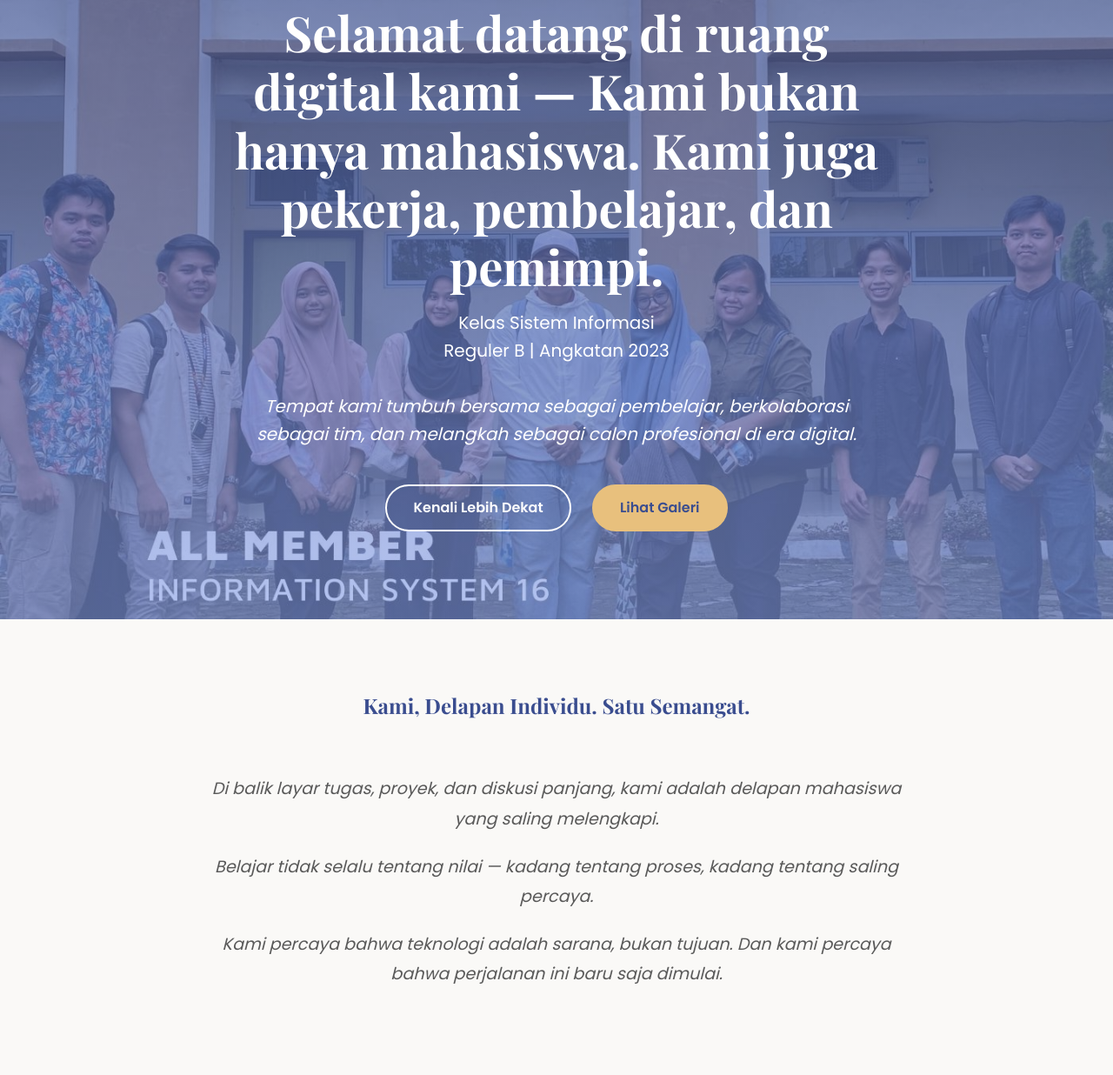
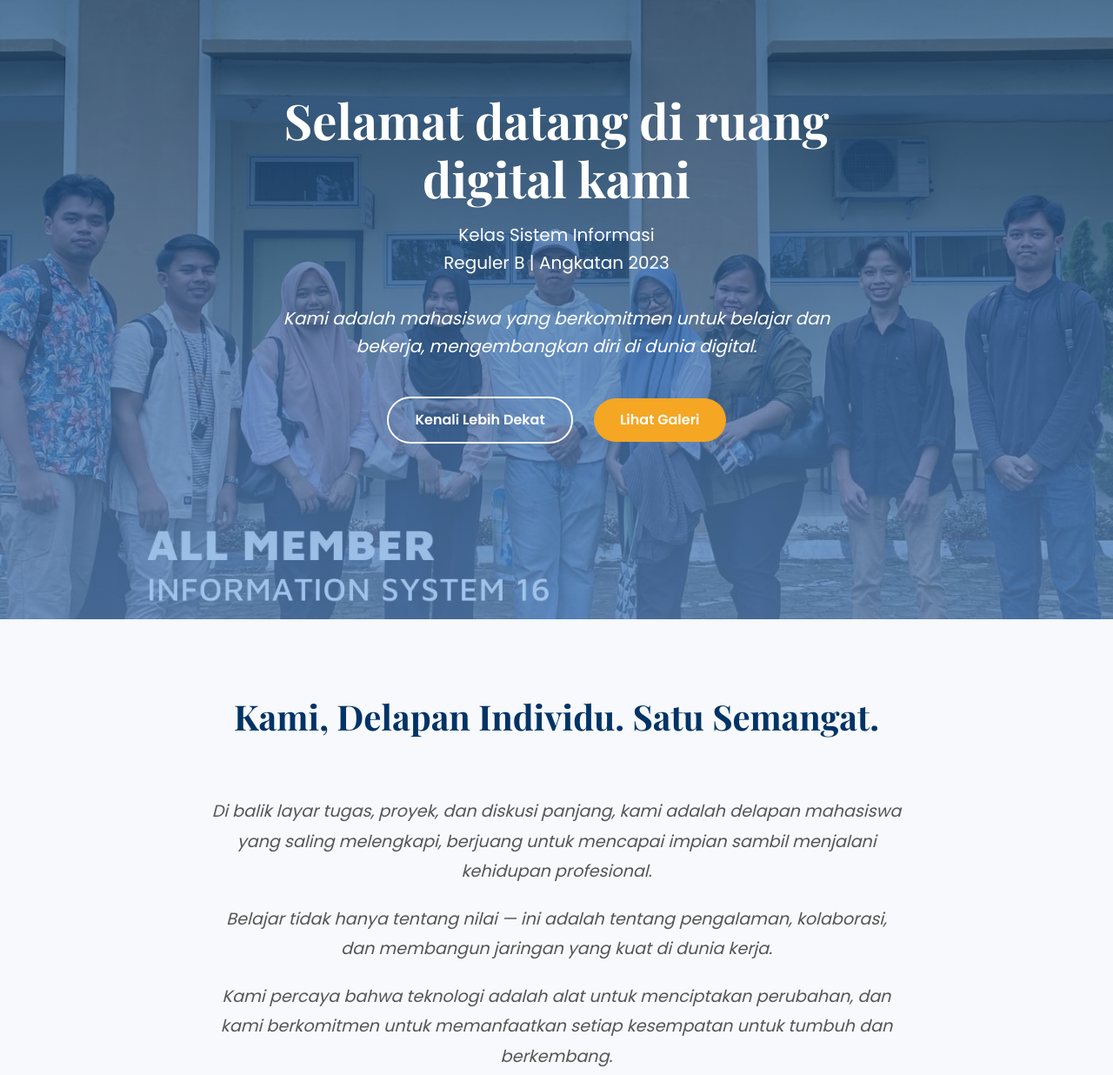
Before and after one commit to MarcelinoKevinDE/web-kelas-sifb23, a plain HTML site: page index.html in a window 1280 px wide. Shown: the part 88-1324 px from the top of the page at 87% size. Drawn offline with nearby package versions, Linux system fonts and the light colour scheme.

Commit message:
update: pesan commit terbaru

```diff
--- a/index.html
+++ b/index.html
@@ -13,13 +13,13 @@
 
     <style>
         :root {
-            --primary: #6C8AE4;
-            --primary-dark: #3A4D8F;
-            --secondary: #E8C07D;
-            --background: #FAF9F7;
+            --primary: #4A90E2;
+            --primary-dark: #003366;
+            --secondary: #F5A623;
+            --background: #F7F9FC;
             --text: #333333;
-            --light-gray: #F0EEEB;
-            --dark-gray: #595959;
+            --light-gray: #EAEAEA;
+            --dark-gray: #555555;
         }
 
         * {
@@ -50,29 +50,18 @@
         .hero {
             position: relative;
             height: 100vh;
-            min-height: 600px;
             display: flex;
             align-items: center;
             justify-content: center;
             text-align: center;
             color: white;
             overflow: hidden;
-        }
-
-        .hero::before {
-            content: '';
-            position: absolute;
-            top: 0;
-            left: 0;
-            width: 100%;
-            height: 100%;
-            background: linear-gradient(rgba(58, 77, 143, 0.7), rgba(108, 138, 228, 0.5));
-            z-index: -1;
+            background: linear-gradient(rgba(0, 51, 102, 0.7), rgba(74, 144, 226, 0.5)), url('../assets/img/hero.jpg') no-repeat center center/cover;
         }
 
         .hero-content {
             max-width: 800px;
-            padding: 0 20px;
+            padding: 20px;
         }
 
         .hero h1 {
@@ -95,12 +84,13 @@
             text-decoration: none;
             font-weight: 600;
             transition: all 0.3s ease;
+            border: none;
+            cursor: pointer;
         }
 
         .btn-primary {
             background-color: var(--secondary);
-            color: var(--primary-dark);
-            border: 2px solid var(--secondary);
+            color: white;
         }
 
         .btn-outline {
@@ -109,8 +99,7 @@
         }
 
         .btn-primary:hover {
-            background-color: transparent;
-            color: var(--secondary);
+            background-color: var(--primary-dark);
         }
 
         .btn-outline:hover {
@@ -118,7 +107,7 @@
             color: var(--primary-dark);
         }
 
-        /* About Section */
+        /* Section Styles */
         .section {
             padding: 80px 0;
         }
@@ -127,6 +116,7 @@
             text-align: center;
             margin-bottom: 60px;
             color: var(--primary-dark);
+            font-size: 2.5rem;
         }
 
         .about-content {
@@ -202,6 +192,7 @@
             overflow: hidden;
             box-shadow: 0 5px 15px rgba(0,0,0,0.1);
             transition: transform 0.3s ease;
+            text-align: center;
         }
 
         .member-card:hover {
@@ -216,7 +207,6 @@
 
         .member-info {
             padding: 20px;
-            text-align: center;
         }
 
         .member-info h3 {
@@ -322,16 +312,14 @@
 <body>
 <!-- Hero Section -->
 <section class="hero">
-  <img src="../assets/img/hero.jpg" alt="Sekelompok mahasiswa sedang berdiskusi di kampus dengan latar kampus modern di sore hari"
-    style="position:absolute; top:0; left:0; width:100%; height:100%; object-fit:cover; z-index:-2;">
   <div class="hero-content">
-    <h1>Selamat datang di ruang digital kami — Kami bukan hanya mahasiswa. Kami juga pekerja, pembelajar, dan pemimpi.</h1>
+    <h1>Selamat datang di ruang digital kami</h1>
     <p>
       Kelas Sistem Informasi<br>
       Reguler B | Angkatan 2023
     </p>
     <p style="font-style: italic; max-width: 700px; margin: 0 auto 2rem;">
-      Tempat kami tumbuh bersama sebagai pembelajar, berkolaborasi sebagai tim, dan melangkah sebagai calon profesional di era digital.
+      Kami adalah mahasiswa yang berkomitmen untuk belajar dan bekerja, mengembangkan diri di dunia digital.
     </p>
     <div>
       <a href="#about" class="btn btn-outline">Kenali Lebih Dekat</a>
@@ -340,20 +328,19 @@
   </div>
 </section>
 
-
 <!-- About Section -->
 <section id="about" class="section">
     <div class="container">
         <h2 class="section-title">Kami, Delapan Individu. Satu Semangat.</h2>
         <div class="about-content">
             <blockquote>
-                    Di balik layar tugas, proyek, dan diskusi panjang, kami adalah delapan mahasiswa yang saling melengkapi.
+                Di balik layar tugas, proyek, dan diskusi panjang, kami adalah delapan mahasiswa yang saling melengkapi, berjuang untuk mencapai impian sambil menjalani kehidupan profesional.
             </blockquote>
             <blockquote>
-                    Belajar tidak selalu tentang nilai — kadang tentang proses, kadang tentang saling percaya.
+                Belajar tidak hanya tentang nilai — ini adalah tentang pengalaman, kolaborasi, dan membangun jaringan yang kuat di dunia kerja.
             </blockquote>
             <blockquote>
-                    Kami percaya bahwa teknologi adalah sarana, bukan tujuan. Dan kami percaya bahwa perjalanan ini baru saja dimulai.
+                Kami percaya bahwa teknologi adalah alat untuk menciptakan perubahan, dan kami berkomitmen untuk memanfaatkan setiap kesempatan untuk tumbuh dan berkembang.
             </blockquote>
         </div>
     </div>
@@ -367,7 +354,7 @@
             <div class="vision">
                 <h3>Visi</h3>
                 <blockquote>
-                        Menjadi pribadi yang siap menghadapi tantangan teknologi dengan etika, kreativitas, dan rasa ingin tahu yang tak pernah padam.
+                    Menjadi profesional yang siap menghadapi tantangan teknologi dengan etika, kreativitas, dan rasa ingin tahu yang tak pernah padam.
                 </blockquote>
             </div>
             <div class="mission">
@@ -396,7 +383,6 @@
 </section>
 
 <!-- Members Section -->
-  <!-- Anggota Kelas (versi lengkap 8 orang dengan gambar lokal dari folder assets/img/) -->
 <section id="members">
   <h2 class="section-title">Siapa Kami?</h2>
   <div class="members-grid">
@@ -405,7 +391,7 @@
       <div class="member-info">
         <h3>Kevin</h3>
         <div class="member-role">Leader</div>
-        <p class="member-quote">"Serius saat perlu, santai saat bisa."</p>
+        <p class="member-quote">"Mengatur waktu adalah kunci, serius saat perlu, santai saat bisa."</p>
       </div>
     </div>
 
@@ -414,7 +400,7 @@
       <div class="member-info">
         <h3>Rian</h3>
         <div class="member-role">Front-End Dev</div>
-        <p class="member-quote">"Style itu penting, tapi fungsi lebih utama."</p>
+        <p class="member-quote">"Desain yang baik harus fungsional, dan fungsionalitas harus menarik."</p>
       </div>
     </div>
 
@@ -423,7 +409,7 @@
       <div class="member-info">
         <h3>Rizal</h3>
         <div class="member-role">Back-End Dev</div>
-        <p class="member-quote">"Kalau error, cari log-nya dulu."</p>
+        <p class="member-quote">"Setiap error adalah kesempatan untuk belajar dan berkembang."</p>
       </div>
     </div>
 
@@ -432,7 +418,7 @@
       <div class="member-info">
         <h3>Aldi</h3>
         <div class="member-role">Tester</div>
-        <p class="member-quote">"Aku bukan nyari salahmu, cuma ngetes aja."</p>
+        <p class="member-quote">"Uji coba adalah bagian dari proses, bukan akhir dari perjalanan."</p>
       </div>
     </div>
 
@@ -441,7 +427,7 @@
       <div class="member-info">
         <h3>Fania</h3>
         <div class="member-role">UI Designer</div>
-        <p class="member-quote">"Warna pastel adalah identitas."</p>
+        <p class="member-quote">"Desain yang baik adalah jembatan antara pengguna dan teknologi."</p>
       </div>
     </div>
 
@@ -450,7 +436,7 @@
       <div class="member-info">
         <h3>Afni</h3>
         <div class="member-role">Content Writer</div>
-        <p class="member-quote">"Kata-kata juga bisa jadi sistem."</p>
+        <p class="member-quote">"Kata-kata memiliki kekuatan untuk menginspirasi dan memotivasi."</p>
       </div>
     </div>
 
@@ -459,7 +445,7 @@
       <div class="member-info">
         <h3>Vero</h3>
         <div class="member-role">Database Admin</div>
-        <p class="member-quote">"SQL bukan sekadar query, tapi seni."</p>
+        <p class="member-quote">"Data adalah aset berharga yang harus dikelola dengan baik."</p>
       </div>
     </div>
 
@@ -468,13 +454,11 @@
       <div class="member-info">
         <h3>Olivia</h3>
         <div class="member-role">Analyst</div>
-        <p class="member-quote">"Suka data, tapi gak suka drama."</p>
+        <p class="member-quote">"Analisis yang baik adalah dasar untuk keputusan yang tepat."</p>
       </div>
     </div>
   </div>
 </section>
-
-
 
 <!-- Gallery Section -->
 <section id="gallery" class="gallery">
@@ -514,7 +498,6 @@
   </div>
 </section>
 
-
 <!-- Footer -->
 <footer>
     <div class="container">
@@ -536,8 +519,6 @@
         </div>
     </div>
 </footer>
-</body>
-</html>
 
 <!-- SoundCloud Audio Fixed Bottom Left -->
 <div class="audio-widget">
```
Lines whose indentation alone changed are shown as unchanged.
